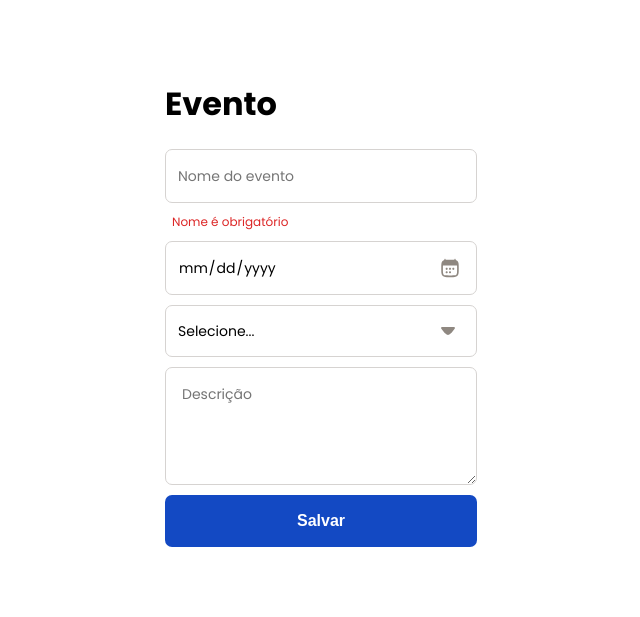
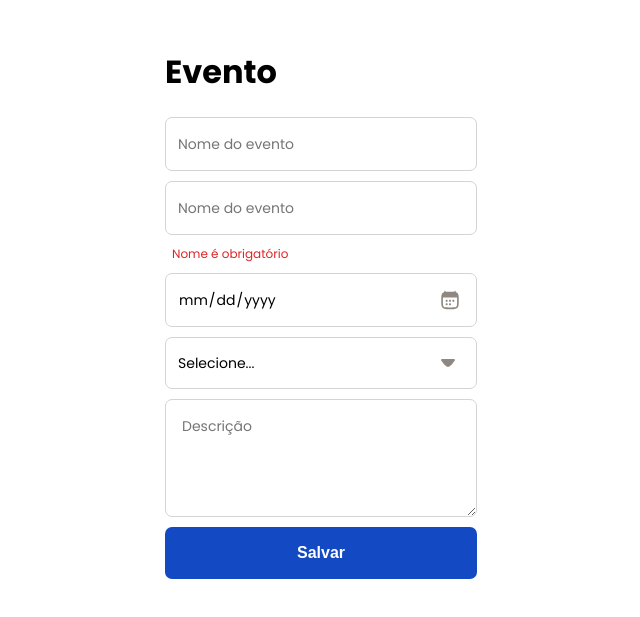
Before and after one commit to abdallahleandro/React-Forms, a React (Vite) app: page / in a window 1280 px wide. Shown: the part 105-722 px from the top of the page, without its empty margins (327-967 px from the left). Built offline with nearby package versions, Linux system fonts and the light colour scheme.

Commit message:
Adicionando controller no input.

```diff
--- a/package.json
+++ b/package.json
@@ -11,7 +11,8 @@
   },
   "dependencies": {
     "react": "^18.3.1",
-    "react-dom": "^18.3.1"
+    "react-dom": "^18.3.1",
+    "react-hook-form": "^7.53.2"
   },
   "devDependencies": {
     "@types/react": "^18.3.12",
--- a/src/App.tsx
+++ b/src/App.tsx
@@ -1,27 +1,29 @@
 import "./App.css";
 
-import { useState } from "react";
+import { Controller, useForm } from "react-hook-form";
 
 export default function App() {
-  const [name, setName] = useState("");
+  const { control, handleSubmit } = useForm();
 
-  function onSubmit(e: React.FormEvent<HTMLElement>) {
-    e.preventDefault();
-
-    setName("");
+  function onSubmit(data) {
+    console.log(data);
   }
 
   return (
     <div>
       <h1>Evento</h1>
 
-      <form onSubmit={onSubmit}>
-        <input
-          type="text"
-          placeholder="Nome do evento"
-          onChange={(e) => setName(e.target.value)}
-          value={name}
+      <form onSubmit={handleSubmit(onSubmit)}>
+        <Controller
+          control={control}
+          name="name"
+          render={({ field }) => (
+            <input type="text" placeholder="Nome do evento" {...field} />
+          )}
         />
+
+        <input type="text" placeholder="Nome do evento" />
+
         <span className="error">Nome é obrigatório</span>
 
         <input type="date" placeholder="Nome do evento" lang="pt-BR" />
```
Also changed, not shown: 1 other file (tests, documents, lock files or other folders).
